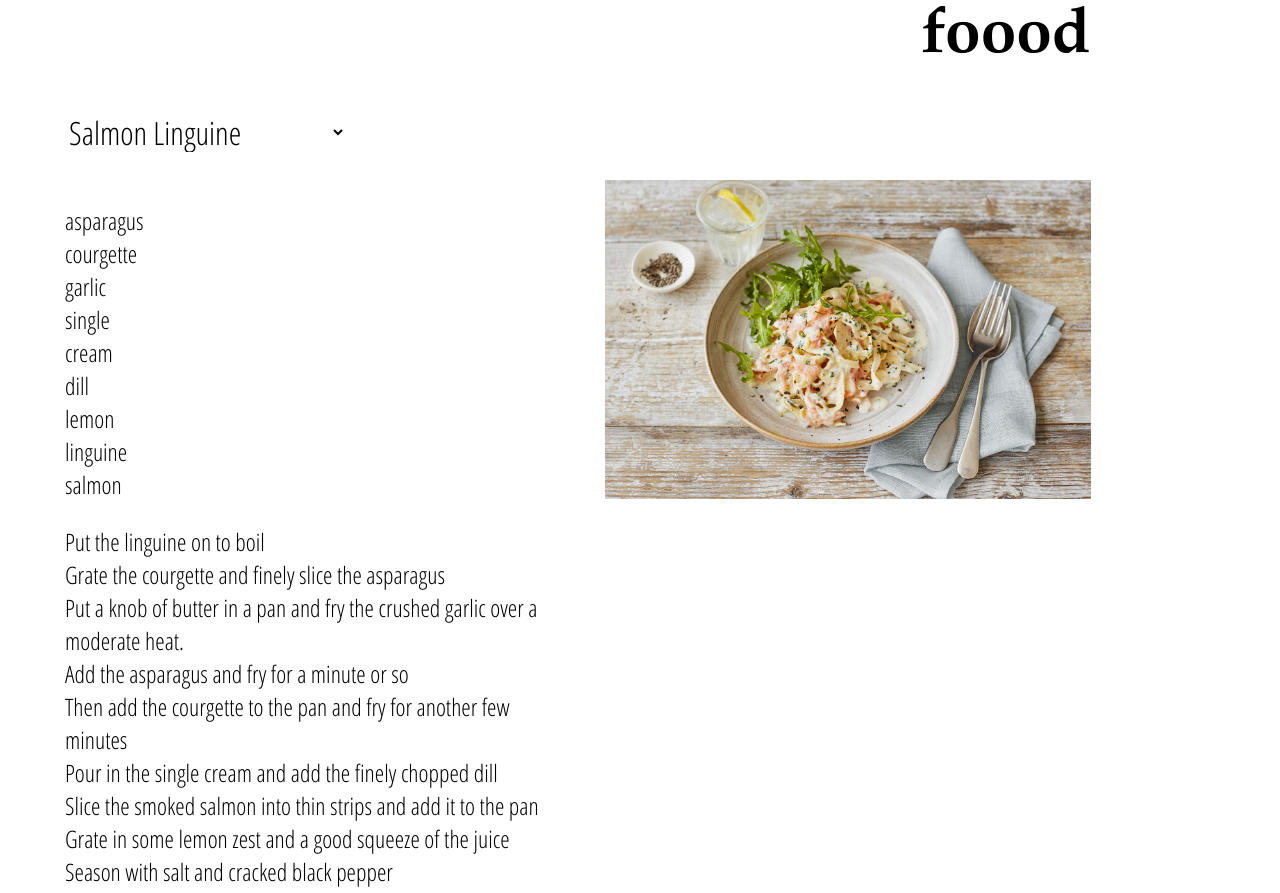
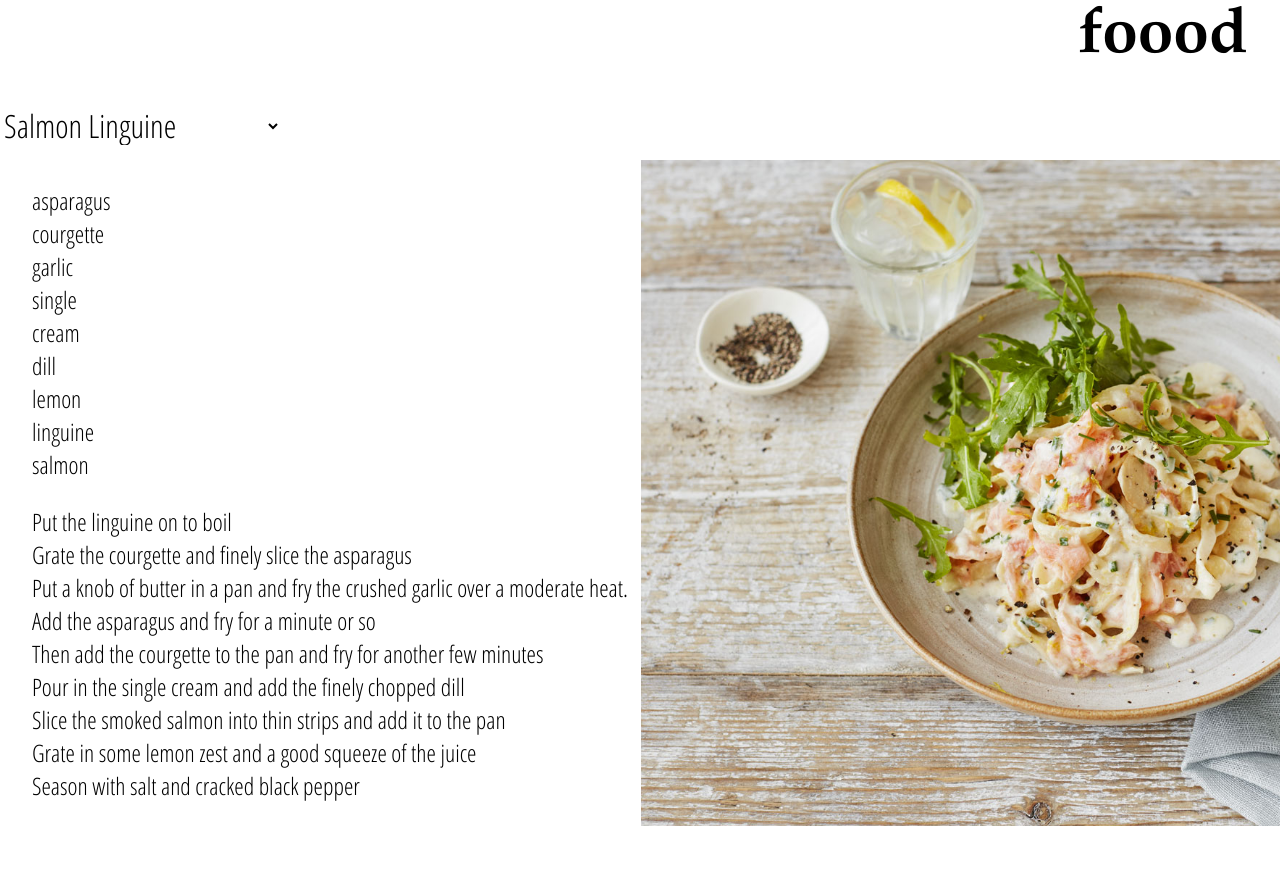
Before and after one commit to edpe/foood, a React (Create React App) app: page / in a window 1280 px wide. Built offline with nearby package versions, Linux system fonts and the light colour scheme.

Commit message:
make image expand and crop on resize

```diff
--- a/src/components/App.js
+++ b/src/components/App.js
@@ -30,6 +30,8 @@ class App extends Component {
       return <li key={step.id}>{step.name}</li>;
     });
 
+    console.log(selectedRecipe.image)
+
     return (
       <div className={styles.wrapper}>
         <h2 className={styles.header}>foood</h2>
@@ -38,13 +40,14 @@ class App extends Component {
         </div>
         <article className={styles.article}>
           <ul className={styles.ingredients}>{listIngredients}</ul>
-          <ol className={styles.ingredients}>{listMethod}</ol>
+          <ol className={styles.method}>{listMethod}</ol>
         </article>
-        <aside className={styles.aside}>
+        <aside className={styles.aside}
+        style ={ { backgroundImage: "url(" + selectedRecipe.image + ")" }}>
           <img
             className={styles.foodImage}
             src={selectedRecipe.image}
-            alt={this.state.selectedMeal}
+            alt="image of selected recipe"
           />
         </aside>
         <div className={styles.footer} />
--- a/src/components/App.module.css
+++ b/src/components/App.module.css
@@ -6,14 +6,13 @@ body {
 .wrapper {
   display: grid;
   height: 100%;
-  grid-template-columns: 5% 38% 4% 38% 5%;
-  grid-template-rows: 10% 10% 35% 35% 10%;
+  grid-template-columns: 1fr 1fr;
+  grid-template-rows: .1fr .1fr 1fr .1fr;
   grid-gap: 1px 1px;
-  grid-template-areas:  '. header header header .'
-                        '. menu menu menu .'
-                        '. ingredients . image .'
-                        '. ingredients . image .'
-                        '. footer footer footer .';
+  grid-template-areas:  'header header'
+                        'menu menu'
+                        'article aside'
+                        'footer footer';
 }
 
 .header {
@@ -23,6 +22,7 @@ body {
   text-align: right;
   margin-top: 0px;
   margin-bottom: 0px;
+  padding-right: 2.5%;
 }
 
 .main {
@@ -34,23 +34,42 @@ body {
 }
 
 .article {
-  grid-area: ingredients;
+  grid-area: article;
+  padding-left: 5%;
 }
 
 .ingredients {
+  flex: 50%;
   text-align: center-left;
   list-style-type: none;
   font-size: 1.5rem;
   padding-left: 0px;
 }
 
+.method{
+  flex: 50%;
+  text-align: center-left;
+  list-style-type: none;
+  font-size: 1.5rem;
+  padding-left: 0%;
+}
+
 .aside {
-  grid-area: image;
+  grid-area: aside;
+  background-size: cover;
+  padding-right: 5%;
+  position: center;
 }
 
 .foodImage {
-  width: 100%;
-  height: auto;
+  position: absolute;
+  width: 1px;
+  height: 1px;
+  padding: 0;
+  margin: -1px;
+  overflow: hidden;
+  clip: rect(0, 0, 0, 0);
+  border: 0;
 }
 
 .footer {
```
